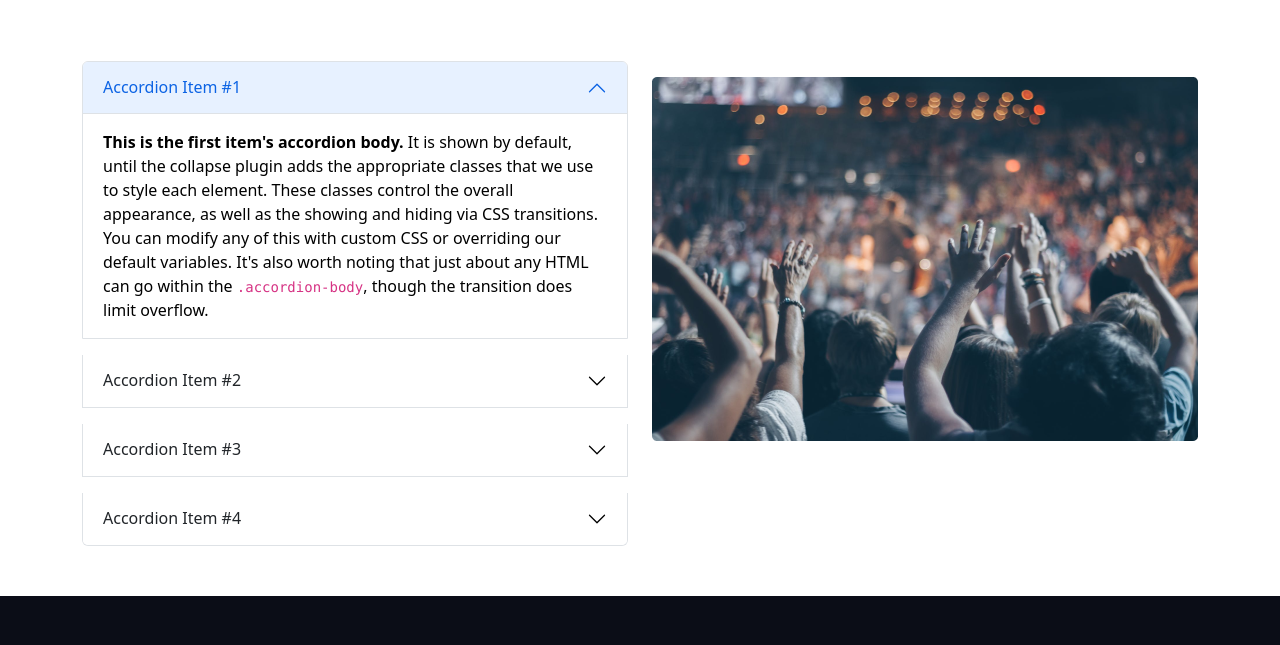
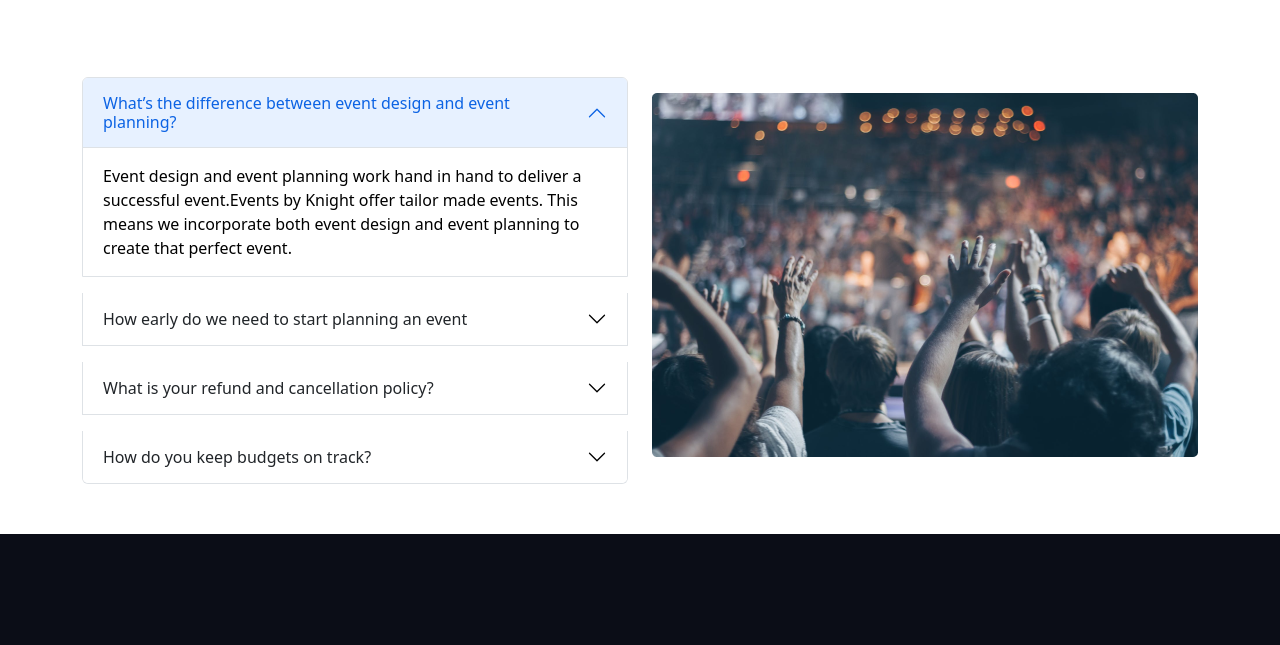
Before and after one commit to mujahidulamin/convention-center, a plain HTML site: page index.html in a window 1280 px wide. Shown: the part 2089-2734 px from the top of the page. Drawn offline with nearby package versions, Linux system fonts and the light colour scheme.

Commit message:
checked all

```diff
--- a/index.html
+++ b/index.html
@@ -352,12 +352,13 @@
         </section>
         <!-- our package part end -->
 
+        <!-- happy part start -->
         <section class="happy">
             <div class="container">
                 <div class="row gx-4">
                     <h1 class="text-center mb-5">Happy Clients says</h1>
                     <div class="col-md-4 text-center borders pb-3">
-                        <p>Slate helps you see how
+                        <p class="pt-3">Slate helps you see how
                             many more days you need
                             to work to reach your financial
                             goal for the month and year.</p>
@@ -366,7 +367,7 @@
                         <span>Banker</span>
                     </div>
                     <div class="col-md-4 text-center borders pb-3">
-                        <p>Slate helps you see how
+                        <p class="pt-3">Slate helps you see how
                             many more days you need
                             to work to reach your financial
                             goal for the month and year.</p>
@@ -375,7 +376,7 @@
                         <span>Banker</span>
                     </div>
                     <div class="col-md-4 text-center borders pb-3">
-                        <p>Slate helps you see how
+                        <p class="pt-3">Slate helps you see how
                             many more days you need
                             to work to reach your financial
                             goal for the month and year.</p>
@@ -386,31 +387,28 @@
                 </div>
             </div>
         </section>
+        <!-- happy part end -->
 
+        <!-- question start -->
         <section class="question">
             <div class="container">
                 <h1 class="text-center mb-5">Frequently Asked Questions</h1>
                 <div class="row question-1">
                     <div class="col-md-6 mt-sm-3">
+                        <!-- accordion part start here -->
                         <div class="accordion" id="accordionPanelsStayOpenExample">
                             <div class="accordion-item mb-2 mt-3">
                                 <h2 class="accordion-header" id="panelsStayOpen-headingOne">
                                     <button class="accordion-button" type="button" data-bs-toggle="collapse"
                                         data-bs-target="#panelsStayOpen-collapseOne" aria-expanded="true"
                                         aria-controls="panelsStayOpen-collapseOne">
-                                        Accordion Item #1
+                                        What’s the difference between event design and event planning?
                                     </button>
                                 </h2>
                                 <div id="panelsStayOpen-collapseOne" class="accordion-collapse collapse show"
                                     aria-labelledby="panelsStayOpen-headingOne">
                                     <div class="accordion-body">
-                                        <strong>This is the first item's accordion body.</strong> It is shown by
-                                        default, until the collapse plugin adds the appropriate classes that we use to
-                                        style each element. These classes control the overall appearance, as well as the
-                                        showing and hiding via CSS transitions. You can modify any of this with custom
-                                        CSS or overriding our default variables. It's also worth noting that just about
-                                        any HTML can go within the <code>.accordion-body</code>, though the transition
-                                        does limit overflow.
+                                        Event design and event planning work hand in hand to deliver a successful event.Events by Knight offer tailor made events. This means we incorporate both event design and event planning to create that perfect event.
                                     </div>
                                 </div>
                             </div>
@@ -419,19 +417,13 @@
                                     <button class="accordion-button collapsed" type="button" data-bs-toggle="collapse"
                                         data-bs-target="#panelsStayOpen-collapseTwo" aria-expanded="false"
                                         aria-controls="panelsStayOpen-collapseTwo">
-                                        Accordion Item #2
+                                        How early do we need to start planning an event
                                     </button>
                                 </h2>
                                 <div id="panelsStayOpen-collapseTwo" class="accordion-collapse collapse"
                                     aria-labelledby="panelsStayOpen-headingTwo">
                                     <div class="accordion-body">
-                                        <strong>This is the second item's accordion body.</strong> It is hidden by
-                                        default, until the collapse plugin adds the appropriate classes that we use to
-                                        style each element. These classes control the overall appearance, as well as the
-                                        showing and hiding via CSS transitions. You can modify any of this with custom
-                                        CSS or overriding our default variables. It's also worth noting that just about
-                                        any HTML can go within the <code>.accordion-body</code>, though the transition
-                                        does limit overflow.
+                                        Event design and event planning work hand in hand to deliver a successful event.Events by Knight offer tailor made events. This means we incorporate both event design and event planning to create that perfect event.
                                     </div>
                                 </div>
                             </div>
@@ -440,19 +432,13 @@
                                     <button class="accordion-button collapsed" type="button" data-bs-toggle="collapse"
                                         data-bs-target="#panelsStayOpen-collapseThree" aria-expanded="false"
                                         aria-controls="panelsStayOpen-collapseThree">
-                                        Accordion Item #3
+                                        What is your refund and cancellation policy?
                                     </button>
                                 </h2>
                                 <div id="panelsStayOpen-collapseThree" class="accordion-collapse collapse"
                                     aria-labelledby="panelsStayOpen-headingThree">
                                     <div class="accordion-body">
-                                        <strong>This is the third item's accordion body.</strong> It is hidden by
-                                        default, until the collapse plugin adds the appropriate classes that we use to
-                                        style each element. These classes control the overall appearance, as well as the
-                                        showing and hiding via CSS transitions. You can modify any of this with custom
-                                        CSS or overriding our default variables. It's also worth noting that just about
-                                        any HTML can go within the <code>.accordion-body</code>, though the transition
-                                        does limit overflow.
+                                        Event design and event planning work hand in hand to deliver a successful event.Events by Knight offer tailor made events. This means we incorporate both event design and event planning to create that perfect event.
                                     </div>
                                 </div>
                             </div>
@@ -461,23 +447,18 @@
                                     <button class="accordion-button collapsed" type="button" data-bs-toggle="collapse"
                                         data-bs-target="#panelsStayOpen-collapseFour" aria-expanded="false"
                                         aria-controls="panelsStayOpen-collapseFour">
-                                        Accordion Item #4
+                                        How do you keep budgets on track?
                                     </button>
                                 </h2>
                                 <div id="panelsStayOpen-collapseFour" class="accordion-collapse collapse"
                                     aria-labelledby="panelsStayOpen-headingFour">
                                     <div class="accordion-body">
-                                        <strong>This is the third item's accordion body.</strong> It is hidden by
-                                        default, until the collapse plugin adds the appropriate classes that we use to
-                                        style each element. These classes control the overall appearance, as well as the
-                                        showing and hiding via CSS transitions. You can modify any of this with custom
-                                        CSS or overriding our default variables. It's also worth noting that just about
-                                        any HTML can go within the <code>.accordion-body</code>, though the transition
-                                        does limit overflow.
+                                        Event design and event planning work hand in hand to deliver a successful event.Events by Knight offer tailor made events. This means we incorporate both event design and event planning to create that perfect event.
                                     </div>
                                 </div>
                             </div>
                         </div>
+                         <!-- accordion part end here -->
                     </div>
                     <div class="col-md-6 gy-5">
                         <img src="images/people.png" class="img-fluid" alt="">
@@ -485,6 +466,7 @@
                 </div>
             </div>
         </section>
+        <!-- question start -->
     </main>
 
 
```
